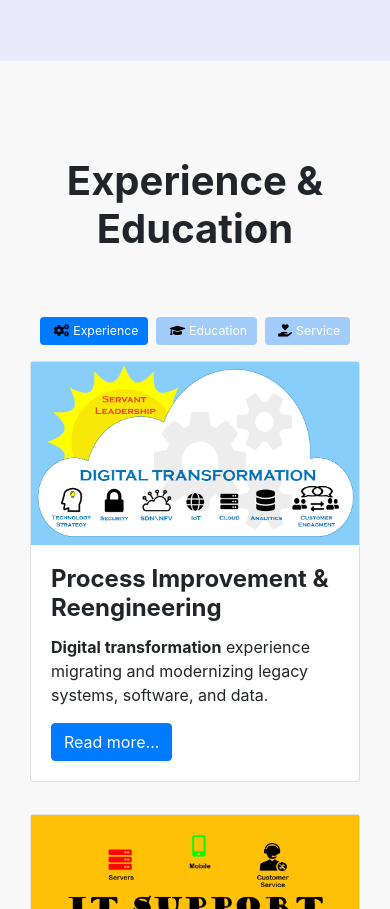
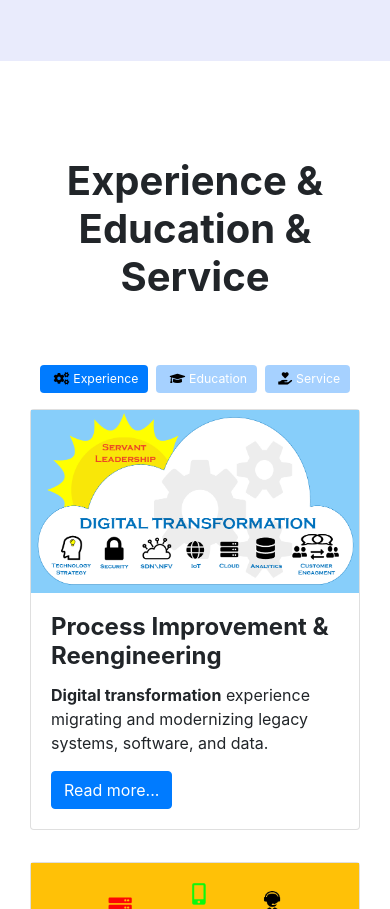
Before and after one commit to KevinEffertz/KevinEffertz.github.io, a plain HTML site: page Index.html in a window 390 px wide. Shown: the part 2680-3589 px from the top of the page. Drawn offline with nearby package versions, Linux system fonts and the light colour scheme; a web font is replaced by a local one.

Commit message:
Shorten to Experience & Education to Expereince in the navbar.  Then in the section added "Experience & Education & Service".

```diff
--- a/Index.html
+++ b/Index.html
@@ -33,7 +33,7 @@
         <ul class="navbar-nav ml-auto">
           <li class="nav-item" data-toggle="collapse" data-target=".navbar-collapse.show"><a class="nav-link" href="#home">Home</a></li>
           <li class="nav-item" data-toggle="collapse" data-target=".navbar-collapse.show"><a class="nav-link" href="#about">About</a></li>
-          <li class="nav-item" data-toggle="collapse" data-target=".navbar-collapse.show"><a class="nav-link" href="#education_and_experience">Experience &amp; Education</a></li>
+          <li class="nav-item" data-toggle="collapse" data-target=".navbar-collapse.show"><a class="nav-link" href="#experience_education_service">Experience</a></li>
           <li class="nav-item" data-toggle="collapse" data-target=".navbar-collapse.show"><a class="nav-link" href="#skills">Skills</a></li>
           <li class="nav-item" data-toggle="collapse" data-target=".navbar-collapse.show"><a class="nav-link" href="#contact">Contact</a></li>
         </ul>
@@ -73,13 +73,13 @@
     </div>
   </div>
 </section>
-<!--Education & Experience-->
-<section id="education_and_experience" class="py-5">
+<!--Experience & Education & Service-->
+<section id="experience_education_service" class="py-5">
   <!-- <h1 class="text-center py-5">Education &amp; Experience</h1>
   <div class="container educ_exper-Grid py-3">
 -->
   <div class="container">
-    <h1 class="text-center py-5 font-weight-bold">Experience &amp; Education</h1>
+    <h1 class="text-center py-5 font-weight-bold">Experience &amp; Education &amp; Service</h1>
     <!-- Nav pills -->
     <div class="row my-3 justify-content-center">
       <ul class="nav nav-pills" role="tablist">
```
